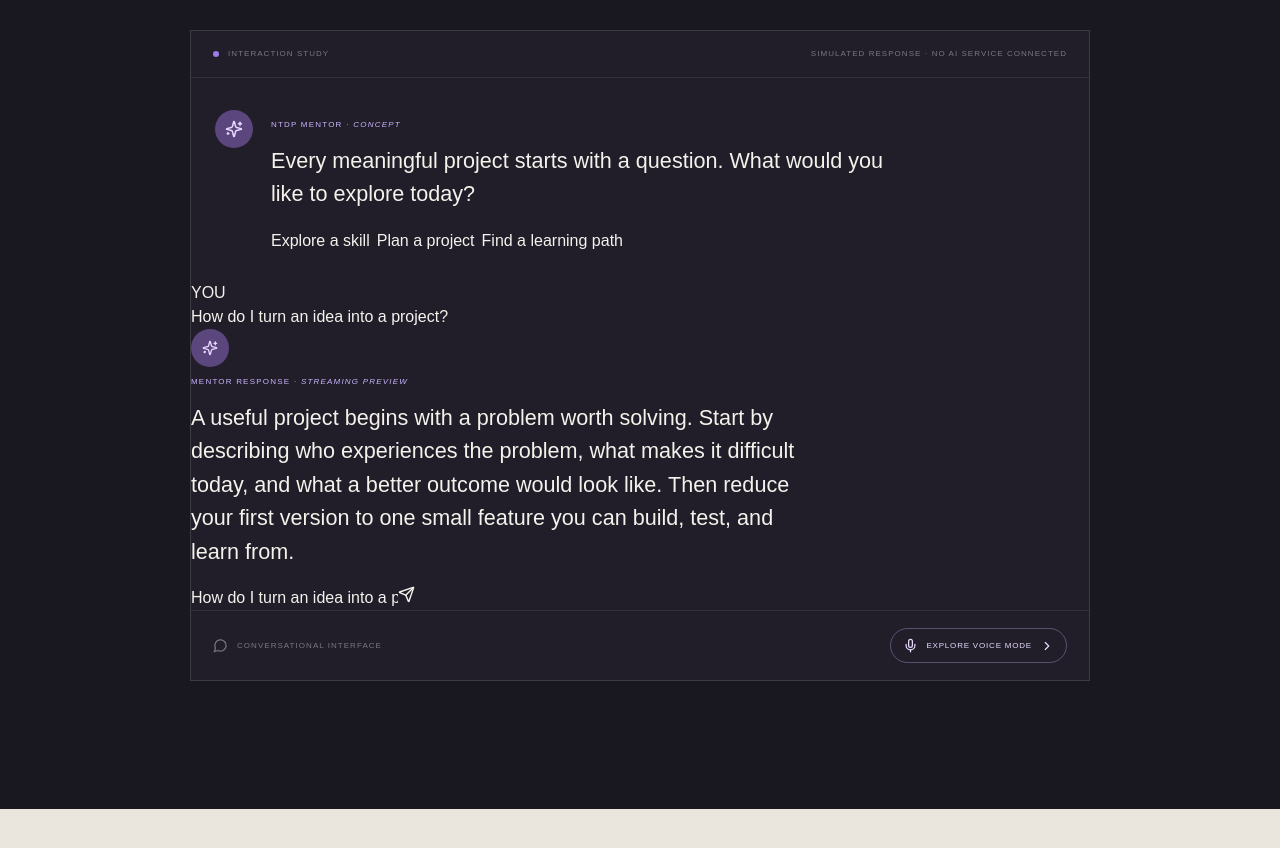
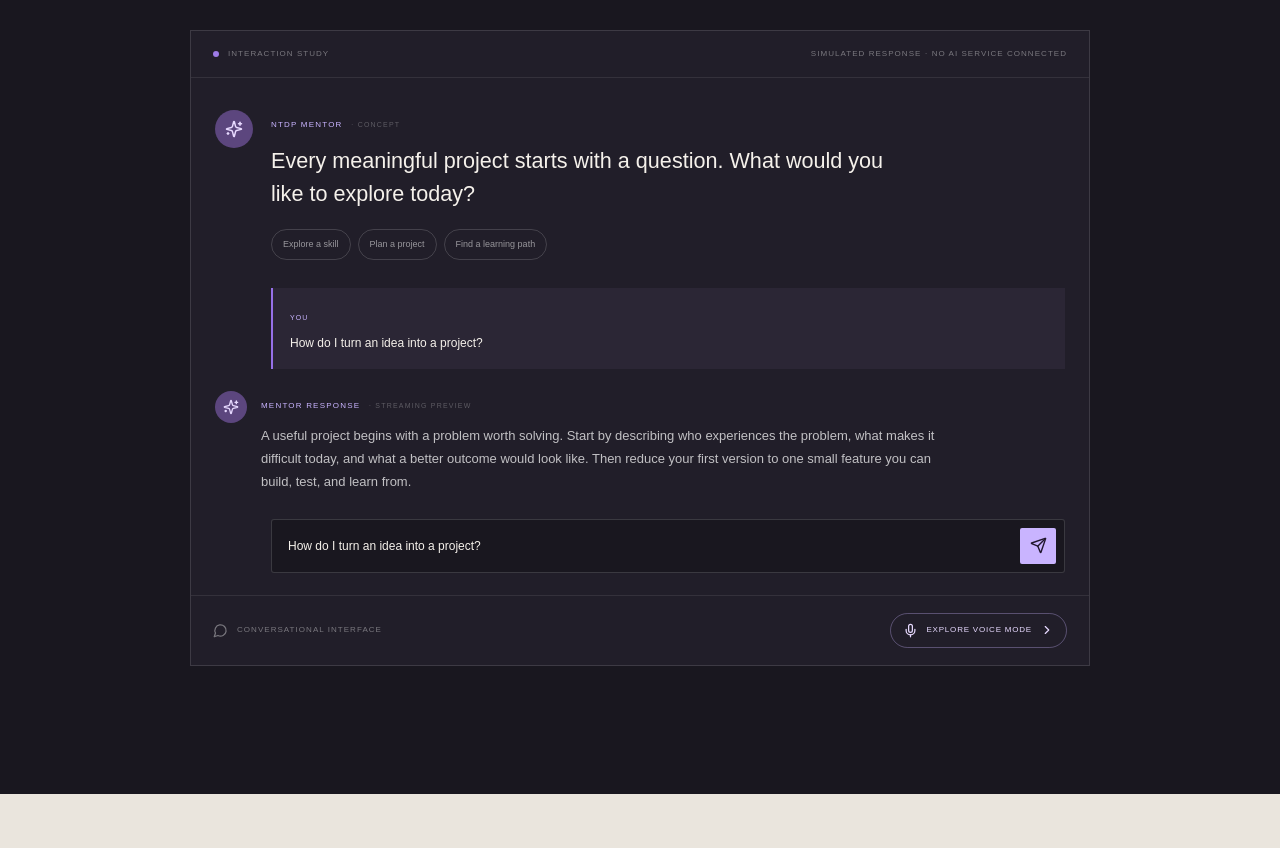
Before and after one commit to SamirKhan21860/ntdp-engineering-case-study, a Next.js app: page / in a window 1280 px wide. Shown: the part 4760-5608 px from the top of the page. Built offline with nearby package versions, Linux system fonts and the light colour scheme.

Commit message:
Style interactive streaming chat and voice concept

```diff
--- a/app/globals.css
+++ b/app/globals.css
@@ -39,7 +39,33 @@ button{font:inherit}
 .mentor-ring{position:absolute;border:1px solid #c9b4ff35;border-radius:50%;width:74%;height:30%;transform:rotate(-25deg)}.ring-b{width:80%;height:38%;transform:rotate(55deg);border-color:#c9b4ff22}.stage-label{position:absolute;font-size:8px;letter-spacing:.16em;color:#ffffff88}.stage-label-top{top:26px;left:26px;display:flex;align-items:center;gap:10px}.stage-caption{position:absolute;bottom:25px;left:26px;right:26px;display:flex;justify-content:space-between;color:#ffffff70;font-size:8px;letter-spacing:.15em}
 .deep-section{display:grid;grid-template-columns:.85fr 1.15fr;gap:9vw}.deep-intro>p{margin-top:30px;max-width:430px;color:#ffffff65;line-height:1.8;font-size:14px}
 .capability-list article{display:grid;grid-template-columns:38px 1fr 30px;gap:20px;padding:30px 0;border-top:1px solid #ffffff24;align-items:start}.capability-list article:last-child{border-bottom:1px solid #ffffff24}.cap-number{font-size:10px;color:var(--lilac);padding-top:3px}.cap-label{font-size:8px;letter-spacing:.17em;color:#c9b4ff}.capability-list h3{font-size:clamp(1.4rem,2.4vw,2rem);letter-spacing:-.045em;margin:12px 0}.capability-list p{max-width:520px;color:#ffffff62;font-size:12px;line-height:1.8;margin:0}.cap-icon{color:#c9b4ff;width:20px;height:20px}
-.chat-demo{grid-column:1/-1;margin-top:26px;border:1px solid #ffffff20;background:#211e29;max-width:900px;width:100%;justify-self:center}.chat-demo-header,.chat-demo-footer{display:flex;align-items:center;justify-content:space-between;gap:15px;padding:17px 22px;color:#ffffff65;font-size:8px;letter-spacing:.13em}.chat-demo-header{border-bottom:1px solid #ffffff16}.chat-demo-header>div,.chat-demo-footer>span{display:flex;align-items:center;gap:9px}.live-indicator{width:6px;height:6px;border-radius:50%;background:#9d7be6}.chat-demo-body{display:flex;gap:18px;padding:32px 24px 28px}.chat-avatar{width:38px;height:38px;display:grid;place-items:center;background:#5c467e;color:#e7d9ff;border-radius:50%;flex-shrink:0}.chat-speaker{font-size:8px;letter-spacing:.15em;color:#c9b4ff}.chat-content p{font-size:clamp(1rem,2vw,1.35rem);line-height:1.55;color:#f5f1eb;max-width:620px;margin:10px 0 18px}.chat-suggestions{display:flex;flex-wrap:wrap;gap:7px}.chat-suggestions span{border:1px solid #ffffff28;border-radius:20px;padding:8px 11px;font-size:9px;color:#ffffff88}.chat-demo-footer{border-top:1px solid #ffffff16}.chat-demo-footer button{display:flex;align-items:center;gap:8px;color:#e7d9ff;font-size:8px;letter-spacing:.1em;padding:9px 12px;border:1px solid #c9b4ff55;border-radius:30px;transition:background .2s}.chat-demo-footer button:hover{background:#c9b4ff18}
+.chat-demo{grid-column:1/-1;margin-top:26px;border:1px solid #ffffff20;background:#211e29;max-width:900px;width:100%;justify-self:center}.chat-demo-header,.chat-demo-footer{display:flex;align-items:center;justify-content:space-between;gap:15px;padding:17px 22px;color:#ffffff65;font-size:8px;letter-spacing:.13em}.chat-demo-header{border-bottom:1px solid #ffffff16}.chat-demo-header>div,.chat-demo-footer>span{display:flex;align-items:center;gap:9px}.live-indicator{width:6px;height:6px;border-radius:50%;background:#9d7be6}.chat-demo-body{display:flex;gap:18px;padding:32px 24px 28px}.chat-avatar{width:38px;height:38px;display:grid;place-items:center;background:#5c467e;color:#e7d9ff;border-radius:50%;flex-shrink:0}.chat-speaker{font-size:8px;letter-spacing:.15em;color:#c9b4ff}.chat-content p{font-size:clamp(1rem,2vw,1.35rem);line-height:1.55;color:#f5f1eb;max-width:620px;margin:10px 0 18px}.chat-suggestions{display:flex;flex-wrap:wrap;gap:7px}.chat-suggestions span{border:1px solid #ffffff28;border-radius:20px;padding:8px 11px;font-size:9px;color:#ffffff88}.chat-speaker i{font-style:normal;color:#ffffff45;font-size:7px;margin-left:5px}
+.chat-suggestions button{border:1px solid #ffffff28;border-radius:20px;padding:8px 11px;font-size:9px;color:#ffffff88;transition:border-color .2s,color .2s,background .2s}
+.chat-suggestions button:hover{border-color:#c9b4ff;color:#f5f1eb;background:#c9b4ff12}
+.chat-user-message{margin:0 24px 22px 80px;padding:15px 17px;background:#2b2635;border-left:2px solid #9670e8}
+.chat-user-message span{font-size:7px;letter-spacing:.15em;color:#c9b4ff}
+.chat-user-message p{font-size:12px;color:#f5f1eb;margin:7px 0 0;line-height:1.6}
+.chat-response{display:flex;gap:14px;padding:0 24px 25px;align-items:flex-start}
+.chat-response .chat-avatar{width:32px;height:32px}
+.chat-response .chat-content{flex:1;min-width:0}
+.chat-response .chat-content>p{font-size:13px;line-height:1.8;color:#ffffffb8;margin:9px 0 0;max-width:700px;min-height:48px;white-space:pre-wrap}
+.stream-caret{display:inline-block;width:2px;height:14px;background:#c9b4ff;margin-left:3px;vertical-align:-2px;animation:caret-blink .8s steps(2,start) infinite}
+.chat-input-row{display:flex;gap:12px;align-items:center;margin:0 24px 22px 80px;padding:8px 8px 8px 16px;border:1px solid #ffffff25;border-radius:3px;background:#19171f}
+.chat-input-row input{flex:1;min-width:0;background:transparent;border:0;outline:0;color:#f5f1eb;font:inherit;font-size:12px;padding:9px 0}
+.chat-input-row input::placeholder{color:#ffffff45}
+.chat-input-row:focus-within{border-color:#c9b4ff88}
+.chat-input-row button{width:36px;height:36px;display:grid;place-items:center;background:#c9b4ff;color:#21182e;border-radius:2px;transition:transform .2s,opacity .2s}
+.chat-input-row button:hover:not(:disabled){transform:translateY(-2px)}
+.chat-input-row button:disabled{opacity:.35;cursor:not-allowed}
+.voice-concept{margin:0 24px 22px 80px;padding:17px;background:#2b2635;border:1px solid #ffffff16;display:flex;flex-direction:column;gap:10px}
+.voice-concept>span{font-size:8px;letter-spacing:.14em;color:#e6d9ff}
+.voice-concept small{font-size:9px;color:#ffffff65}
+.voice-bars{height:35px;display:flex;align-items:center;gap:4px}
+.voice-bars i{display:block;width:3px;height:var(--bar-height,14px);border-radius:5px;background:#c9b4ff;opacity:.8;animation:voice-wave .9s ease-in-out infinite alternate}
+.voice-bars i:nth-child(3n){--bar-height:25px;animation-delay:-.5s}.voice-bars i:nth-child(4n){--bar-height:32px;animation-delay:-.2s}.voice-bars i:nth-child(5n){--bar-height:19px;animation-delay:-.7s}
+@keyframes caret-blink{to{visibility:hidden}}
+@keyframes voice-wave{from{transform:scaleY(.45);opacity:.4}to{transform:scaleY(1);opacity:1}}
+.chat-demo-footer{border-top:1px solid #ffffff16}.chat-demo-footer button{display:flex;align-items:center;gap:8px;color:#e7d9ff;font-size:8px;letter-spacing:.1em;padding:9px 12px;border:1px solid #c9b4ff55;border-radius:30px;transition:background .2s}.chat-demo-footer button:hover{background:#c9b4ff18}
 .architecture-section{background:#eae5dd}.architecture-lede{max-width:540px;color:#77727c;font-size:14px;line-height:1.8;margin-top:28px}.architecture-explorer{display:grid;grid-template-columns:1fr 1fr;gap:6vw;margin-top:70px;align-items:stretch}.architecture-map{display:flex;flex-direction:column;justify-content:center}.architecture-node{display:grid;grid-template-columns:42px 1fr 22px;align-items:center;gap:16px;text-align:left;padding:22px 20px;background:#f5f2ed;border:1px solid #d8d1c8;margin-bottom:9px;transition:border .2s,transform .2s,background .2s}.architecture-node.selected{border-color:#9670e8;background:#fff;transform:translateX(7px);box-shadow:0 12px 35px #34214e0b}.node-number{font-size:9px;color:#9670e8}.node-main strong{display:block;font-size:18px;letter-spacing:-.04em;font-weight:500}.node-main small{display:block;margin-top:5px;font-size:9px;color:#8b8590;letter-spacing:.08em}.architecture-node svg{color:#a39ba8}.architecture-flow{height:30px;display:flex;justify-content:space-around;align-items:center;padding:0 18%}.architecture-flow span{width:1px;height:100%;background:#b7a9ca}.architecture-foundation{display:flex;align-items:center;justify-content:center;gap:10px;padding:15px;border:1px solid #c9b4ff;background:#e4daf7;color:#5b4186;font-size:9px;letter-spacing:.15em}
 .architecture-detail{background:#1b1920;color:#f5f2ed;padding:clamp(28px,5vw,55px);min-height:420px;display:flex;flex-direction:column;animation:detail-in .35s ease}.detail-index{font-size:9px;letter-spacing:.16em;color:#c9b4ff}.architecture-detail h3{font-size:clamp(2.2rem,4vw,3.6rem);letter-spacing:-.07em;margin:38px 0 10px}.detail-stack{font-size:10px;color:#c9b4ff;letter-spacing:.1em}.architecture-detail>p{font-size:13px;line-height:1.8;color:#ffffff72;max-width:460px;margin-top:25px}.architecture-detail ul{list-style:none;padding:0;margin:20px 0 35px;display:grid;gap:13px}.architecture-detail li{display:flex;align-items:center;gap:10px;font-size:11px;color:#f5f2edb8}.architecture-detail li svg{color:#c9b4ff}.detail-foot{margin-top:auto;padding-top:17px;border-top:1px solid #ffffff20;display:flex;align-items:center;gap:9px;color:#ffffff55;font-size:8px;letter-spacing:.14em}
 .architecture-stack{margin-top:45px;display:flex;align-items:center;flex-wrap:wrap;gap:9px}.architecture-stack>span{font-size:8px;letter-spacing:.16em;color:#8b8590;margin-right:12px}.architecture-stack i{font-style:normal;font-size:9px;padding:9px 12px;border:1px solid #d3ccc3;color:#6d6672}
```
